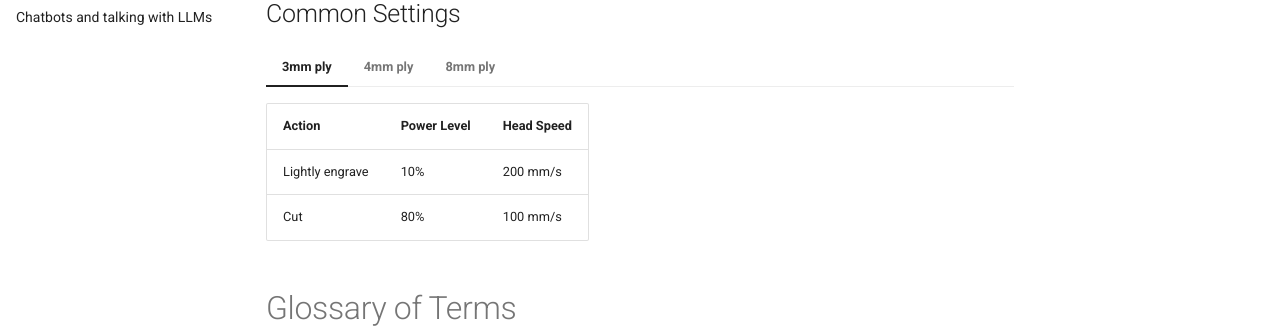
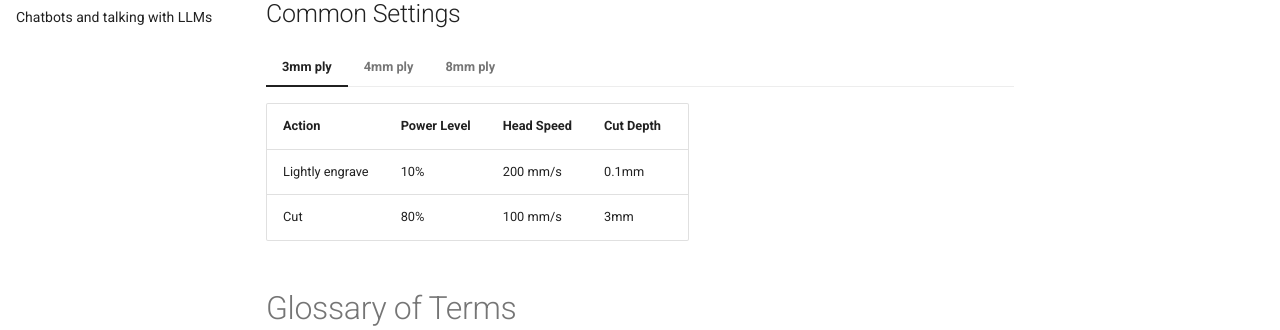
Before and after one commit to Haututu-Hacklab/Guides, an MkDocs documentation site: the page built from docs/guides/laser/materials.md, in a window 1280 px wide. Shown: the part 465-795 px from the top of the page. Built offline with MkDocs 1.6.1 and Material for MkDocs 9.7.7, drawn with Linux system fonts in a browser that asks for light colours; comment, search, counter and statistics services are not loaded.

Commit message:
Add depth to materials page

```diff
--- a/docs/guides/laser/materials.md
+++ b/docs/guides/laser/materials.md
@@ -11,21 +11,21 @@ This page is very much a WIP (Work In Progress).
 
 === "3mm ply"
 
-    | Action | Power Level | Head Speed |
-    | --- | --- | --- |
-    | Lightly engrave | 10% | 200 mm/s |
-    | Cut | 80% | 100 mm/s |
+    | Action | Power Level | Head Speed | Cut Depth |
+    | --- | --- | --- | --- |
+    | Lightly engrave | 10% | 200 mm/s | 0.1mm |
+    | Cut | 80% | 100 mm/s | 3mm |
 
 === "4mm ply"
 
-    | Action | Power Level | Head Speed |
-    | --- | --- | --- |
-    | Lightly engrave | ??% | ?? mm/s |
-    | Cut | ??% | ?? mm/s |
+    | Action | Power Level | Head Speed | Cut Depth |
+    | --- | --- | --- | --- |
+    | Lightly engrave | ??% | ?? mm/s | ?? |
+    | Cut | ??% | ?? mm/s | ?? |
 
 === "8mm ply"
 
-    | Action | Power Level | Head Speed |
-    | --- | --- | --- |
-    | Lightly engrave | ??% | ?? mm/s |
-    | Cut | ??% | ?? mm/s |
+    | Action | Power Level | Head Speed | Cut depth |
+    | --- | --- | --- | --- |
+    | Lightly engrave | ??% | ?? mm/s | ?? |
+    | Cut | ??% | ?? mm/s | ?? |
```
